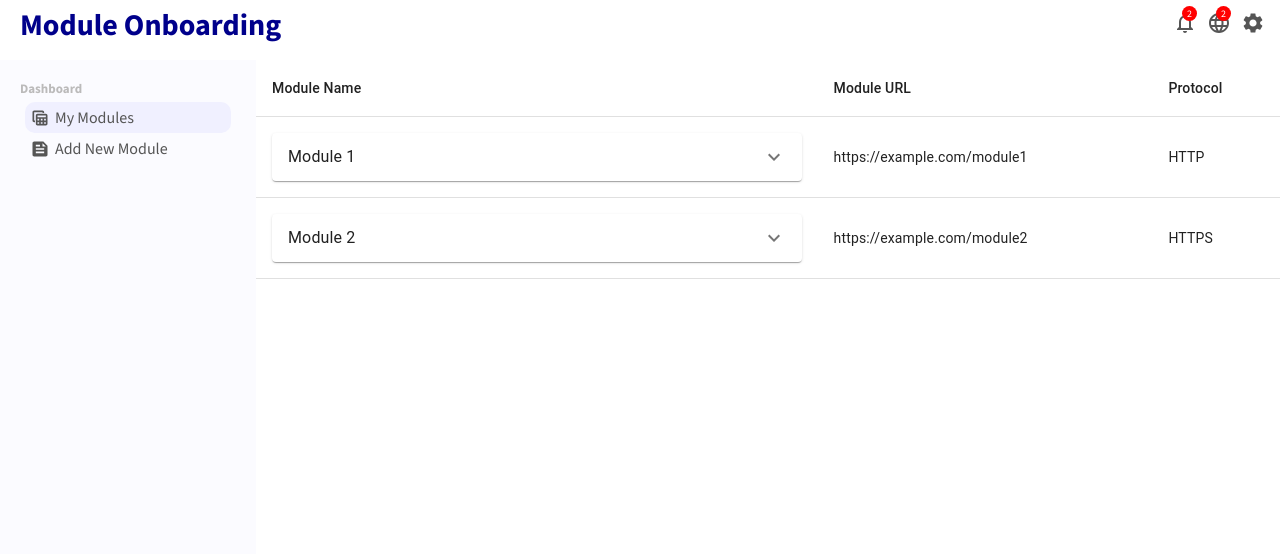
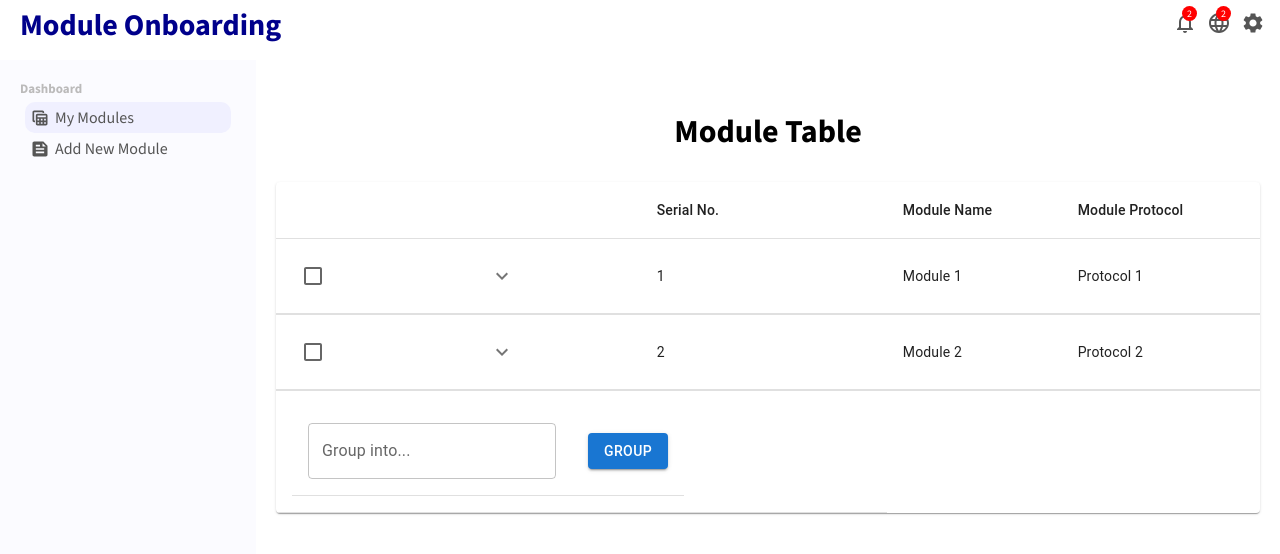
Before and after one commit to dhevsabharish/module-onboarding, a React (Vite) app: page / in a window 1280 px wide. Shown: the top 554 px of the page. Built offline with nearby package versions, Linux system fonts and the light colour scheme; the HTML template or start-up script is replaced by a standard one.

Commit message:
Module Table Initial Set up

```diff
--- a/package.json
+++ b/package.json
@@ -14,6 +14,7 @@
     "@emotion/styled": "^11.11.0",
     "@mui/icons-material": "^5.14.0",
     "@mui/material": "^5.14.0",
+    "@mui/x-data-grid": "^6.10.0",
     "@rjsf/core": "^5.10.0",
     "@rjsf/mui": "^5.10.0",
     "@rjsf/utils": "^5.10.0",
--- a/src/components/form/OnboardingForm.tsx
+++ b/src/components/form/OnboardingForm.tsx
@@ -1,4 +1,4 @@
-import React, { useState } from "react";
+import { useState } from "react";
 import "./onboardingform.css";
 import { RJSFSchema, UiSchema } from "@rjsf/utils";
 import validator from "@rjsf/validator-ajv8";
--- a/src/components/table/ModuleTable.tsx
+++ b/src/components/table/ModuleTable.tsx
@@ -1,47 +1,242 @@
-import { Table, TableBody, TableCell, TableHead, TableRow, Accordion, AccordionSummary, AccordionDetails, Typography } from '@mui/material';
-import ExpandMoreIcon from '@mui/icons-material/ExpandMore';
-import moduleData from './moduleModel.ts';
+import React from "react";
+import { useState } from "react";
+import "./moduletable.css";
+import Box from "@mui/material/Box";
+import Collapse from "@mui/material/Collapse";
+import Table from "@mui/material/Table";
+import TableBody from "@mui/material/TableBody";
+import TableCell from "@mui/material/TableCell";
+import TableContainer from "@mui/material/TableContainer";
+import TableHead from "@mui/material/TableHead";
+import TableRow from "@mui/material/TableRow";
+import Paper from "@mui/material/Paper";
+import KeyboardArrowDownIcon from "@mui/icons-material/KeyboardArrowDown";
+import KeyboardArrowUpIcon from "@mui/icons-material/KeyboardArrowUp";
+import IconButton from "@mui/material/IconButton";
+import Checkbox from "@mui/material/Checkbox";
+import Button from "@mui/material/Button";
+import TextField from "@mui/material/TextField";
 
 function ModuleTable() {
+  const [expandedRows, setExpandedRows] = useState<any>([]);
+  const [checkedRows, setCheckedRows] = useState<any>([]);
+  const [appName, setAppName] = useState<string>("");
+
+  const handleAppnameChange = (event: React.ChangeEvent<HTMLInputElement>) => {
+    setAppName(event.target.value);
+  };
+
+  const handleCheckboxChange = (
+    event: React.ChangeEvent<HTMLInputElement>,
+    moduleName: string
+  ) => {
+    if (event.target.checked) {
+      setCheckedRows([...checkedRows, moduleName]);
+    } else {
+      setCheckedRows(checkedRows.filter((row) => row !== moduleName));
+    }
+  };
+
+  const handleGroupButtonClick = () => {
+    console.log(appName);
+    console.log(checkedRows);
+  };
+
+  const handleRowClick = (index) => {
+    const isRowExpanded = expandedRows.includes(index);
+    const newExpandedRows = isRowExpanded
+      ? expandedRows.filter((i) => i !== index)
+      : [...expandedRows, index];
+    setExpandedRows(newExpandedRows);
+  };
 
   return (
-    <Table>
+    <div className="module-table">
+      <h1 className="table-heading">Module Table</h1>
+      <TableContainer component={Paper}>
+        <Table aria-label="module table">
           <TableHead>
             <TableRow>
+              <TableCell />
+              <TableCell />
+              <TableCell>Serial No.</TableCell>
               <TableCell>Module Name</TableCell>
-          <TableCell>Module URL</TableCell>
-          <TableCell>Protocol</TableCell>
+              <TableCell>Module Protocol</TableCell>
             </TableRow>
           </TableHead>
           <TableBody>
-        {moduleData.map((module) => (
-          <TableRow key={module.moduleName}>
+            {modules.map((module, index) => (
+              <React.Fragment key={module.id}>
+                <TableRow hover>
                   <TableCell>
-              <Accordion>
-                <AccordionSummary expandIcon={<ExpandMoreIcon />}>
-                  <Typography>{module.moduleName}</Typography>
-                </AccordionSummary>
-                <AccordionDetails>
-                  <Table>
+                    <Checkbox
+                      onChange={(event) =>
+                        handleCheckboxChange(event, module.name)
+                      }
+                    />
+                  </TableCell>
+                  <TableCell>
+                    <IconButton
+                      aria-label="expand row"
+                      size="small"
+                      onClick={() => handleRowClick(index)}
+                    >
+                      {expandedRows.includes(index) ? (
+                        <KeyboardArrowUpIcon />
+                      ) : (
+                        <KeyboardArrowDownIcon />
+                      )}
+                    </IconButton>
+                  </TableCell>
+                  <TableCell>{module.serialNo}</TableCell>
+                  <TableCell>{module.name}</TableCell>
+                  <TableCell>{module.protocol}</TableCell>
+                </TableRow>
+                <TableRow>
+                  <TableCell
+                    style={{ paddingBottom: 0, paddingTop: 0 }}
+                    colSpan={6}
+                  >
+                    <Collapse
+                      in={expandedRows.includes(index)}
+                      timeout="auto"
+                      unmountOnExit
+                    >
+                      <Box margin={3}>
+                        <TableContainer
+                          component={Paper}
+                          className="table-container"
+                        >
+                          <Table size="small" aria-label="testcase field table">
+                            <TableHead>
+                              <TableRow>
+                                <TableCell>Name</TableCell>
+                                <TableCell>Type</TableCell>
+                                <TableCell>Required</TableCell>
+                                <TableCell>Description</TableCell>
+                              </TableRow>
+                            </TableHead>
                             <TableBody>
-                      {module.categories.map((category) => (
-                        <TableRow key={category.name}>
-                          <TableCell>{category.name}:</TableCell>
-                          <TableCell>{category.values.join(', ')}</TableCell>
+                              {module.testCaseFields.map((field) => (
+                                <TableRow key={field.id}>
+                                  <TableCell>{field.name}</TableCell>
+                                  <TableCell>{field.type}</TableCell>
+                                  <TableCell>
+                                    {field.required ? "Yes" : "No"}
+                                  </TableCell>
+                                  <TableCell>{field.description}</TableCell>
                                 </TableRow>
                               ))}
                             </TableBody>
                           </Table>
-                </AccordionDetails>
-              </Accordion>
-            </TableCell>
-            <TableCell>{module.moduleUrl}</TableCell>
-            <TableCell>{module.protocol}</TableCell>
+                        </TableContainer>
+                        <TableContainer
+                          component={Paper}
+                          className="table-container"
+                        >
+                          <Table size="small" aria-label="module urls table">
+                            <TableHead>
+                              <TableRow>
+                                <TableCell>Category Name</TableCell>
+                                <TableCell>URL</TableCell>
+                              </TableRow>
+                            </TableHead>
+                            <TableBody>
+                              {module.urls.map((url) => (
+                                <TableRow key={url.id}>
+                                  <TableCell>{url.categoryName}</TableCell>
+                                  <TableCell>{url.url}</TableCell>
                                 </TableRow>
                               ))}
                             </TableBody>
                           </Table>
+                        </TableContainer>
+                      </Box>
+                    </Collapse>
+                  </TableCell>
+                </TableRow>
+              </React.Fragment>
+            ))}
+            <TableRow>
+              <TableCell colSpan={3}>
+                <TableCell colSpan={3}>
+                  <TextField
+                    label="Group into..."
+                    value={appName}
+                    onChange={handleAppnameChange}
+                  />
+                </TableCell>
+                <TableCell>
+                  <Button variant="contained" onClick={handleGroupButtonClick}>
+                    Group
+                  </Button>
+                </TableCell>
+              </TableCell>
+            </TableRow>
+          </TableBody>
+        </Table>
+      </TableContainer>
+    </div>
   );
 }
 
+const modules = [
+  {
+    id: 1,
+    serialNo: 1,
+    name: "Module 1",
+    protocol: "Protocol 1",
+    testCaseFields: [
+      {
+        id: 1,
+        name: "Field 1",
+        type: "TextArea",
+        required: true,
+        description: "Description 1",
+      },
+      {
+        id: 2,
+        name: "Field 2",
+        type: "Dropdown",
+        required: false,
+        description: "Description 2",
+      },
+    ],
+    urls: [
+      {
+        id: 1,
+        categoryName: "Category 1",
+        url: "https://example.com",
+      },
+      {
+        id: 2,
+        categoryName: "Category 2",
+        url: "https://example.com",
+      },
+    ],
+  },
+  {
+    id: 2,
+    serialNo: 2,
+    name: "Module 2",
+    protocol: "Protocol 2",
+    testCaseFields: [
+      {
+        id: 3,
+        name: "Field 3",
+        type: "TextField",
+        required: true,
+        description: "Description 3",
+      },
+    ],
+    urls: [
+      {
+        id: 3,
+        categoryName: "Category 3",
+        url: "https://example.com",
+      },
+    ],
+  },
+];
+
 export default ModuleTable;
--- a/src/components/table/moduleModel.ts
+++ /dev/null
@@ -1,46 +0,0 @@
-export type Category = {
-  name: string;
-  values: string[];
-}
-
-export type ModuleSchema = {
-  moduleName: string;
-  moduleUrl: string;
-  protocol: string;
-  categories: Category[];
-}
-
-export const moduleData = [
-  {
-    moduleName: 'Module 1',
-    moduleUrl: 'https://example.com/module1',
-    protocol: 'HTTP',
-    categories: [
-      {
-        name: 'Category 1',
-        values: ['Value 1', 'Value 2', 'Value 3'],
-      },
-      {
-        name: 'Category 2',
-        values: ['Value 4', 'Value 5', 'Value 6'],
-      },
-    ],
-  },
-  {
-    moduleName: 'Module 2',
-    moduleUrl: 'https://example.com/module2',
-    protocol: 'HTTPS',
-    categories: [
-      {
-        name: 'Category 1',
-        values: ['Value 7', 'Value 8', 'Value 9'],
-      },
-      {
-        name: 'Category 2',
-        values: ['Value 10', 'Value 11', 'Value 12'],
-      },
-    ],
-  },
-];
-
-export default moduleData;
--- a/src/components/table/moduletable.css
+++ b/src/components/table/moduletable.css
@@ -0,0 +1,19 @@
+.module-table {
+  display: flex;
+  flex-direction: column;
+  align-items: center;
+  justify-content: center;
+  margin: 0 auto;
+  max-width: 1000px;
+  padding: 20px;
+  border-radius: 10px;
+}
+
+.table-heading {
+  font-weight: bold;
+  margin: 30px;
+}
+
+.table-container {
+  margin-top: 20px;
+}
```
Also changed, not shown: 1 other file (tests, documents, lock files or other folders). Lines whose indentation alone changed are shown as unchanged.
